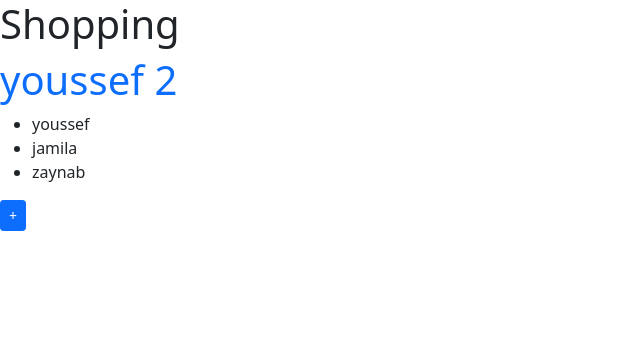
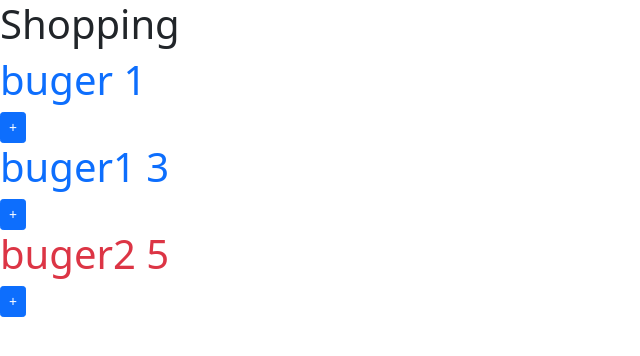
Before and after one commit to Elkafhi-Youssef/learnReact, a React (Create React App) app: page / in a window 1280 px wide. Shown: the top 356 px of the page, without its empty margins (0-640 px from the left). Built offline with nearby package versions, Linux system fonts and the light colour scheme.

Commit message:
Pass data to a component

```diff
--- a/src/Product.jsx
+++ b/src/Product.jsx
@@ -5,10 +5,10 @@ import React, { Component } from 'react'
 class Product extends Component{
 
     state = {
-        name:'youssef',
-        count:2,
-        imgURL:"logo192.png",
-        names: ['youssef','jamila','zaynab']
+        name:this.props.product.name,
+        count:this.props.product.count,
+
+        // names: ['youssef','jamila','zaynab']
     }
     getclass(){
          return ( this.state.count<5?"text-primary":"text-danger"
@@ -33,12 +33,13 @@ class Product extends Component{
     // }
     render(){
         // const classes =this.state.count<5?"text-primary":"text-danger"
+
         return(
         <div>
             <h1  className={this.getclass()}>{this.state.name} {this.state.count}</h1>
-            <ul>
+            {/* <ul>
                {this.renderNames()}
-            </ul>
+            </ul> */}
             <button onClick={()=>this.handler(2)} className='btn btn-primary btn-sm'>+</button>
             {/* you  don't  call a function just put reference   */}
         </div>
--- a/src/Shopping.jsx
+++ b/src/Shopping.jsx
@@ -6,7 +6,7 @@ class Shopping extends Component{
         product:[
             {id:1,name:"buger",count:1},
             {id:2,name:"buger1",count:3},
-            {id:1,name:"buger2",count:5},
+            {id:3,name:"buger2",count:5},
         ]
     }
     render(){
@@ -14,7 +14,9 @@ class Shopping extends Component{
             <React.Fragment>
             <div>
                 <h1>Shopping</h1>
-                <Product/>
+                {this.state.product.map(product =>(
+                    <Product key={product.id} product={product}/>
+                ))}
             </div>
             </React.Fragment>
         );
```
